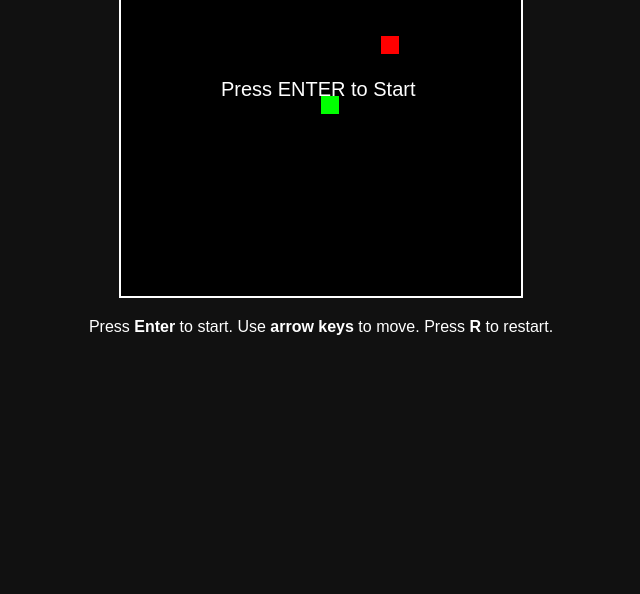
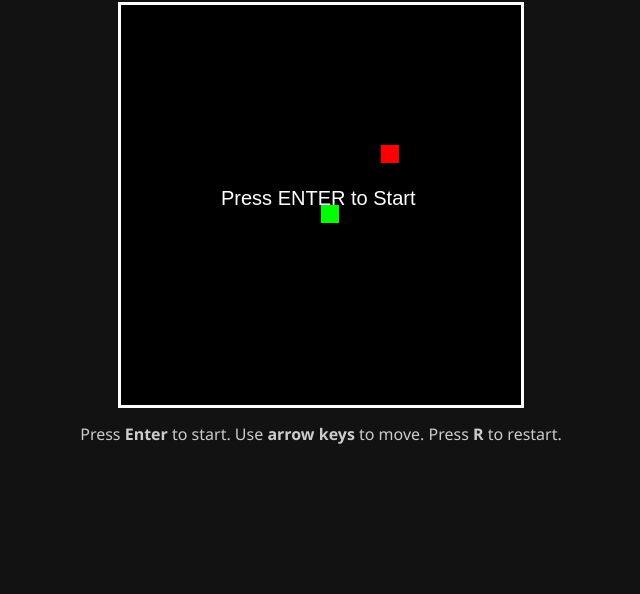
Before and after one commit to TeamObbyYT/snakegame, a plain HTML site: page index.html in a window 1280 px wide. Shown: the part 206-800 px from the top of the page, without its empty margins (319-959 px from the left). Drawn offline with Linux system fonts and the light colour scheme.

Commit message:
Update style.css

```diff
--- a/style.css
+++ b/style.css
@@ -1,12 +1,32 @@
 body {
+  margin: 0;
+  padding: 0;
+  background-color: #121212;
+  color: #ffffff;
+  font-family: 'Segoe UI', Tahoma, Geneva, Verdana, sans-serif;
+  display: flex;
+  justify-content: center;
+  align-items: center;
+  height: 100vh;
+}
+
+.game-container {
   text-align: center;
-  background-color: #111;
-  color: #fff;
-  font-family: Arial, sans-serif;
 }
 
 canvas {
-  border: 2px solid #fff;
   background-color: #000;
-  margin-top: 20px;
+  border: 3px solid #fff;
+  display: block;
+  margin: 0 auto;
 }
+
+h1 {
+  margin-bottom: 10px;
+}
+
+.instructions {
+  margin-top: 15px;
+  font-size: 16px;
+  color: #ccc;
+}
```
